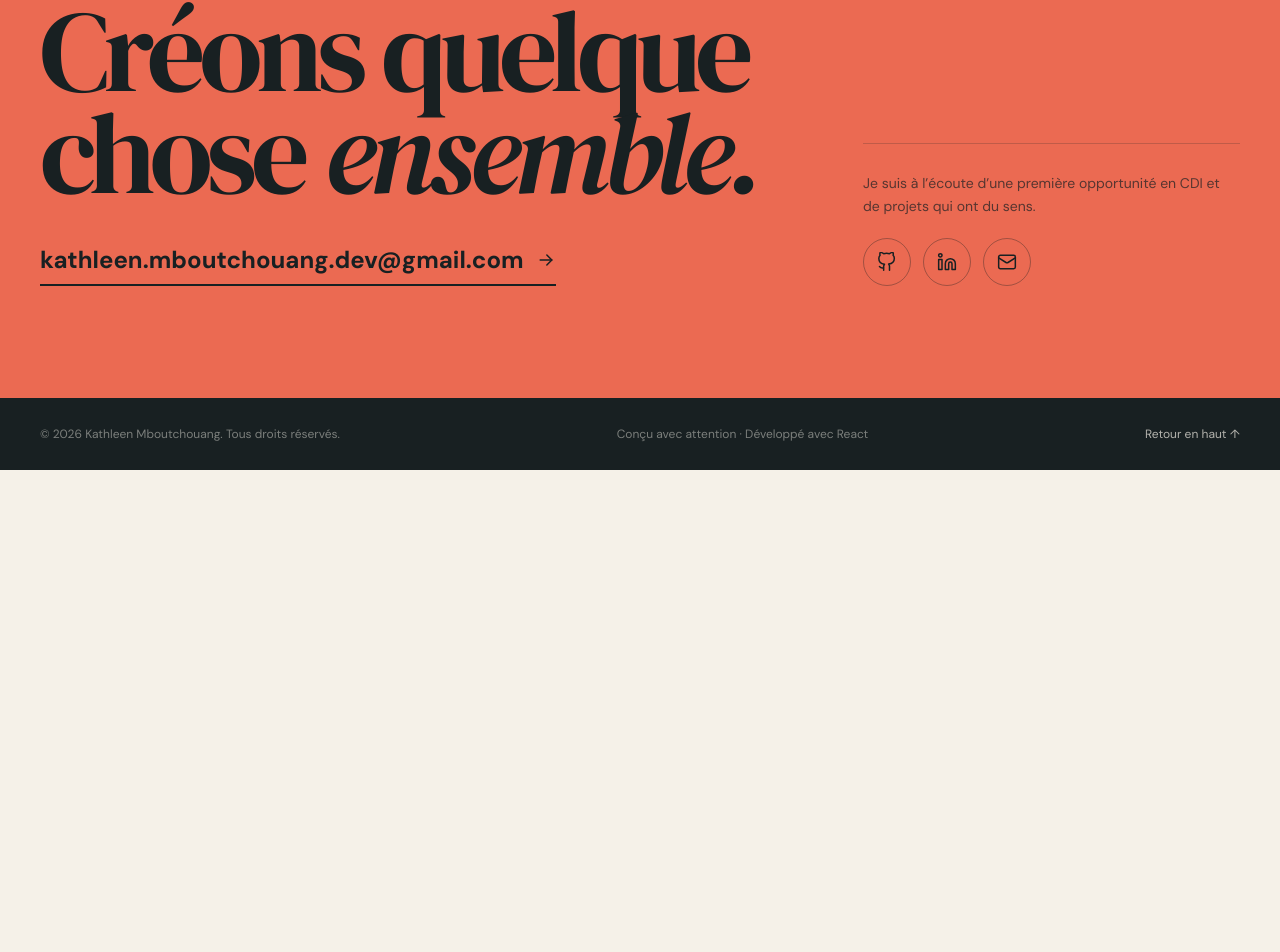
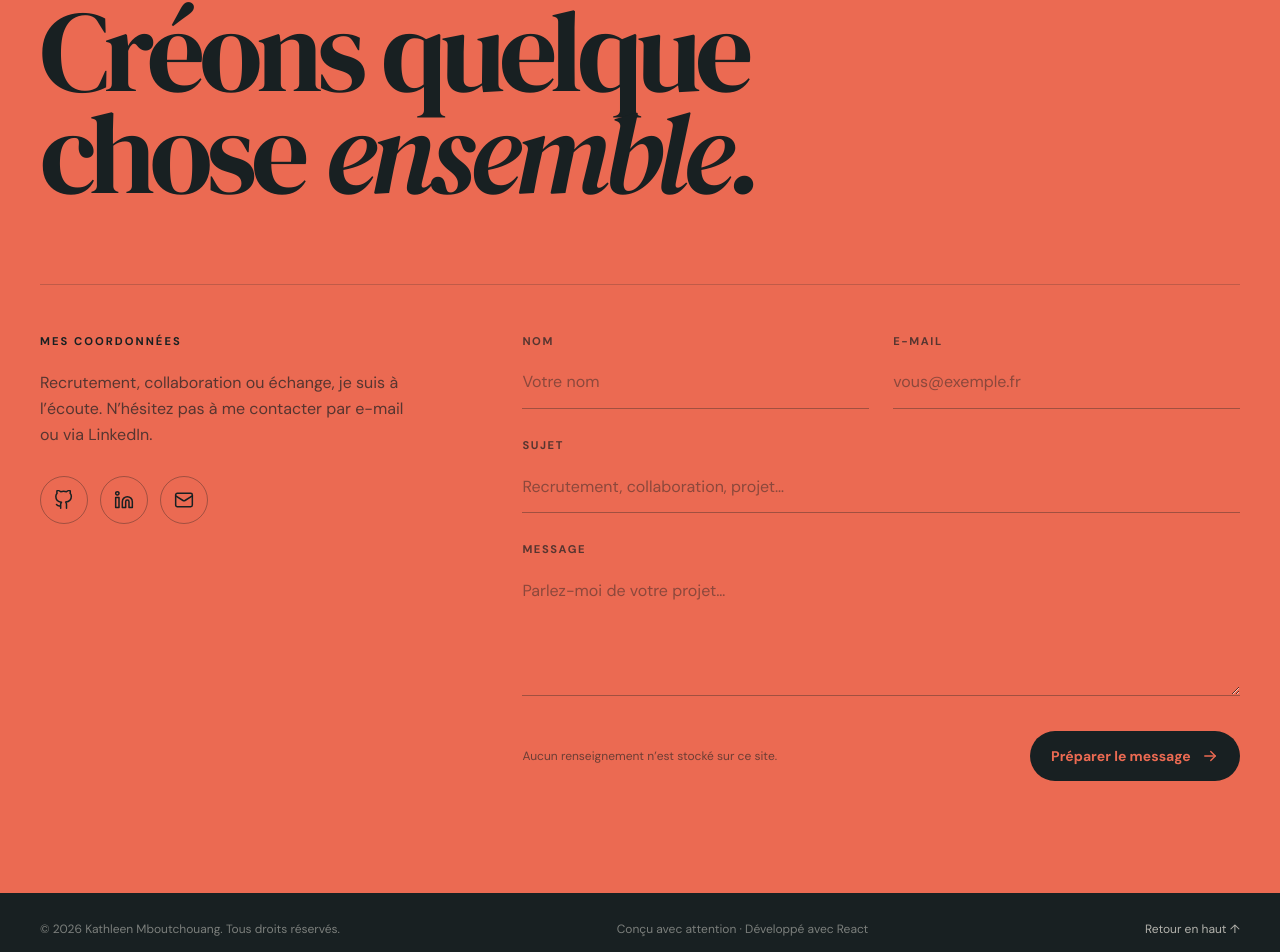
Before and after one commit to KathleenFrancis/Portfolio, a React (Vite) app: page / in a window 1280 px wide. Shown: the part 5865-6817 px from the top of the page. Before the commit the page ends 6335 px from the top, so only its background shows below. Built offline with nearby package versions, Linux system fonts and the light colour scheme.

Commit message:
Ajout du formulaire de contact

```diff
--- /dev/null
+++ b/src/components/Form.tsx
@@ -0,0 +1,93 @@
+import { Profile } from "@/data/Profile";
+import { type FormEvent } from "react";
+import Icon from "./Icon";
+
+function Form() {
+  const handleContactSubmit = (event: FormEvent<HTMLFormElement>) => {
+    event.preventDefault();
+    const formData = new FormData(event.currentTarget);
+    const name = formData.get("name");
+    const senderEmail = formData.get("email");
+    const subject = formData.get("subject");
+    const message = formData.get("message");
+    const emailSubject = encodeURIComponent(
+      subject?.toString() || `Prise de contact de ${name}`,
+    );
+    const emailBody = encodeURIComponent(
+      `Bonjour Kathleen,\n\n${message}\n\n—\n${name}\n${senderEmail}`,
+    );
+
+    window.location.href = `mailto:${Profile.email}?subject=${emailSubject}&body=${emailBody}`;
+  };
+
+  return (
+    <form
+      className="contact-form-on-accent grid gap-x-6 gap-y-7 sm:grid-cols-2"
+      onSubmit={handleContactSubmit}
+    >
+      <div>
+        <label className="contact-label" htmlFor="contact-name">
+          Nom
+        </label>
+        <input
+          autoComplete="name"
+          className="contact-field"
+          id="contact-name"
+          name="name"
+          placeholder="Votre nom"
+          required
+          type="text"
+        />
+      </div>
+      <div>
+        <label className="contact-label" htmlFor="contact-email">
+          E-mail
+        </label>
+        <input
+          autoComplete="email"
+          className="contact-field"
+          id="contact-email"
+          name="email"
+          placeholder="vous@exemple.fr"
+          required
+          type="email"
+        />
+      </div>
+      <div className="sm:col-span-2">
+        <label className="contact-label" htmlFor="contact-subject">
+          Sujet
+        </label>
+        <input
+          className="contact-field"
+          id="contact-subject"
+          name="subject"
+          placeholder="Recrutement, collaboration, projet…"
+          type="text"
+        />
+      </div>
+      <div className="sm:col-span-2">
+        <label className="contact-label" htmlFor="contact-message">
+          Message
+        </label>
+        <textarea
+          className="contact-field min-h-32 resize-y"
+          id="contact-message"
+          name="message"
+          placeholder="Parlez-moi de votre projet…"
+          required
+          rows={4}
+        />
+      </div>
+      <div className="flex flex-col items-start gap-4 sm:col-span-2 sm:flex-row sm:items-center sm:justify-between">
+        <p className="text-xs leading-relaxed text-ink/60">
+          Aucun renseignement n’est stocké sur ce site.
+        </p>
+        <button className="contact-submit" type="submit">
+          Préparer le message <Icon name="arrow" size={18} />
+        </button>
+      </div>
+    </form>
+  );
+}
+
+export default Form;
--- a/src/index.css
+++ b/src/index.css
@@ -192,6 +192,84 @@
     color: var(--color-cream);
     transform: rotate(8deg);
   }
+
+  .contact-label {
+    display: block;
+    margin-bottom: 0.65rem;
+    color: color-mix(in srgb, var(--color-cream) 65%, transparent);
+    font-size: 0.7rem;
+    font-weight: 700;
+    letter-spacing: 0.14em;
+    text-transform: uppercase;
+  }
+
+  .contact-form-on-accent {
+    --contact-form-color: var(--color-ink);
+  }
+
+  .contact-form-on-accent .contact-label {
+    color: color-mix(in srgb, var(--contact-form-color) 70%, transparent);
+  }
+
+  .contact-form-on-accent .contact-field {
+    border-color: color-mix(
+      in srgb,
+      var(--contact-form-color) 35%,
+      transparent
+    );
+    color: var(--contact-form-color);
+  }
+
+  .contact-form-on-accent .contact-field::placeholder {
+    color: color-mix(in srgb, var(--contact-form-color) 45%, transparent);
+  }
+
+  .contact-form-on-accent .contact-field:focus {
+    border-color: var(--contact-form-color);
+  }
+
+  .contact-field {
+    width: 100%;
+    border: 0;
+    border-bottom: 1px solid
+      color-mix(in srgb, var(--color-cream) 25%, transparent);
+    border-radius: 0;
+    background: transparent;
+    padding: 0.65rem 0 0.85rem;
+    color: var(--color-cream);
+    outline: none;
+    transition: border-color 200ms ease;
+  }
+
+  .contact-field::placeholder {
+    color: color-mix(in srgb, var(--color-cream) 30%, transparent);
+  }
+
+  .contact-field:focus {
+    border-color: var(--color-coral-light);
+  }
+
+  .contact-submit {
+    display: inline-flex;
+    flex: none;
+    align-items: center;
+    justify-content: center;
+    gap: 0.65rem;
+    border-radius: 999px;
+    background: var(--color-ink);
+    padding: 0.9rem 1.3rem;
+    color: var(--color-coral);
+    font-size: 0.875rem;
+    font-weight: 700;
+    transition:
+      gap 200ms ease,
+      transform 200ms ease;
+  }
+
+  .contact-submit:hover {
+    gap: 0.9rem;
+    transform: translateY(-2px);
+  }
 }
 
 .hero-grid {
--- a/src/sections/ContactSection.tsx
+++ b/src/sections/ContactSection.tsx
@@ -1,3 +1,4 @@
+import Form from "../components/Form";
 import Icon from "../components/Icon";
 import Section from "../components/Section";
 import { Profile } from "../data/Profile";
@@ -9,7 +10,7 @@ function ContactSection() {
       spacing={false}
       className="accent-panel bg-coral py-20 text-ink md:py-28"
     >
-      <p className="eyebrow">05 · Un projet en tête ?</p>
+      <p className="eyebrow">05 · Contact</p>
       <div className="grid gap-10 lg:grid-cols-[1.35fr_0.65fr] lg:items-end">
         <div>
           <h2 className="font-serif text-[clamp(3.5rem,9vw,7.5rem)] leading-[0.88] tracking-[-0.05em]">
@@ -17,18 +18,18 @@ function ContactSection() {
             <br />
             chose <span className="italic">ensemble.</span>
           </h2>
-          <a
-            className="mt-10 inline-flex items-center gap-3 border-b-2 border-ink pb-2 text-lg font-bold transition-gap hover:gap-5 md:text-2xl"
-            href={`mailto:${Profile.email}`}
-          >
-            {Profile.email} <Icon name="arrow" />
-          </a>
         </div>
-        <div className="border-t border-ink/20 pt-7">
-          <p className="mb-5 text-sm leading-relaxed text-ink/70">
-            Je suis à l’écoute d’une première opportunité en CDI et de projets
-            qui ont du sens.
+      </div>
+
+      <div className="mt-16 grid gap-10 border-t border-ink/20 pt-12 lg:grid-cols-[0.7fr_1.3fr] lg:gap-24 md:mt-20">
+        <div>
+          <p className="eyebrow">Mes coordonnées</p>
+          <p className="mt-5 max-w-sm leading-relaxed text-ink/70">
+            Recrutement, collaboration ou échange, je suis à l’écoute. N’hésitez
+            pas à me contacter par e-mail ou via LinkedIn.
           </p>
+
+          <div className="pt-7">
             <div className="flex gap-3">
               <a
                 aria-label="GitHub"
@@ -58,6 +59,9 @@ function ContactSection() {
             </div>
           </div>
         </div>
+
+        <Form />
+      </div>
     </Section>
   );
 }
```
Lines whose indentation alone changed are shown as unchanged.
